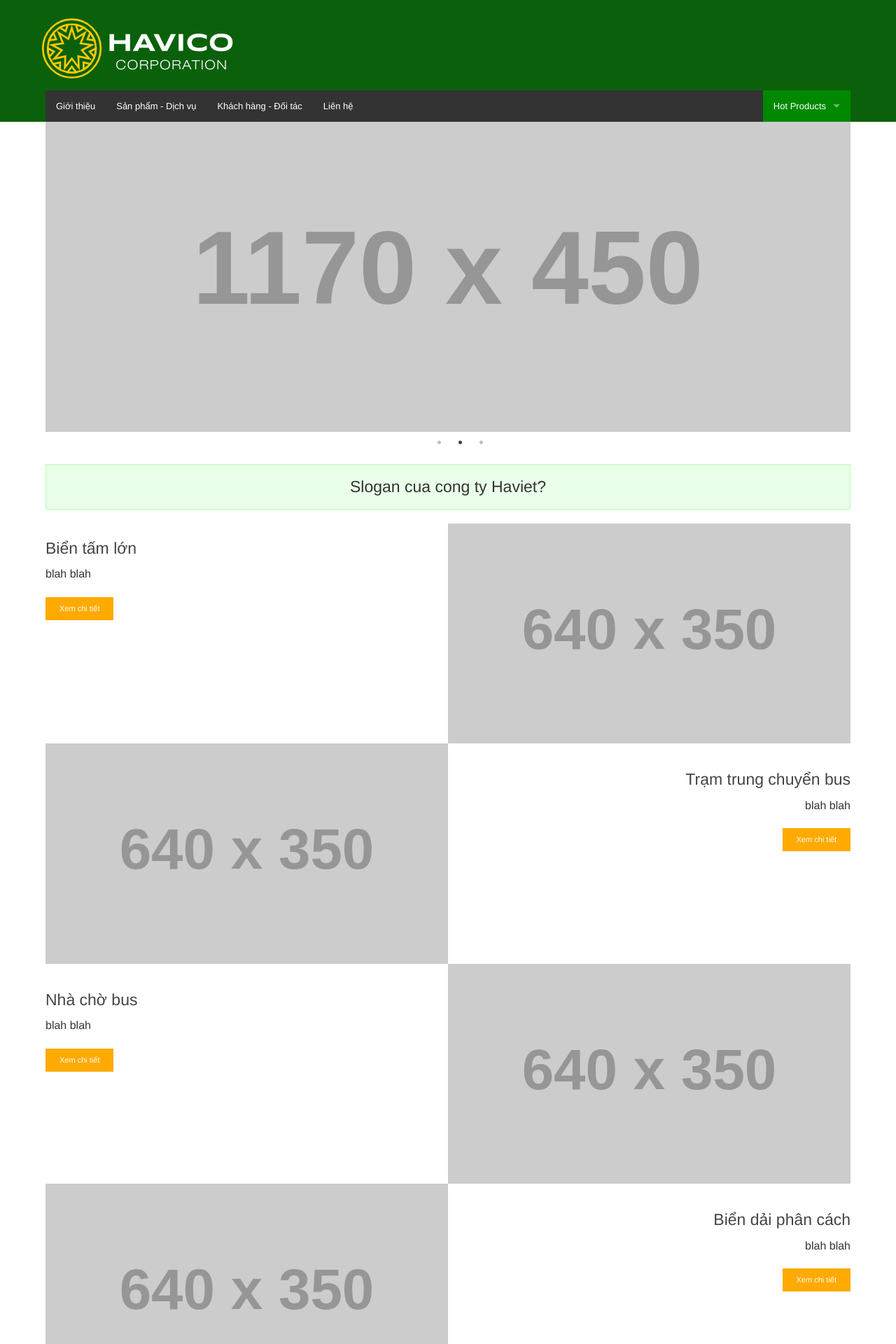
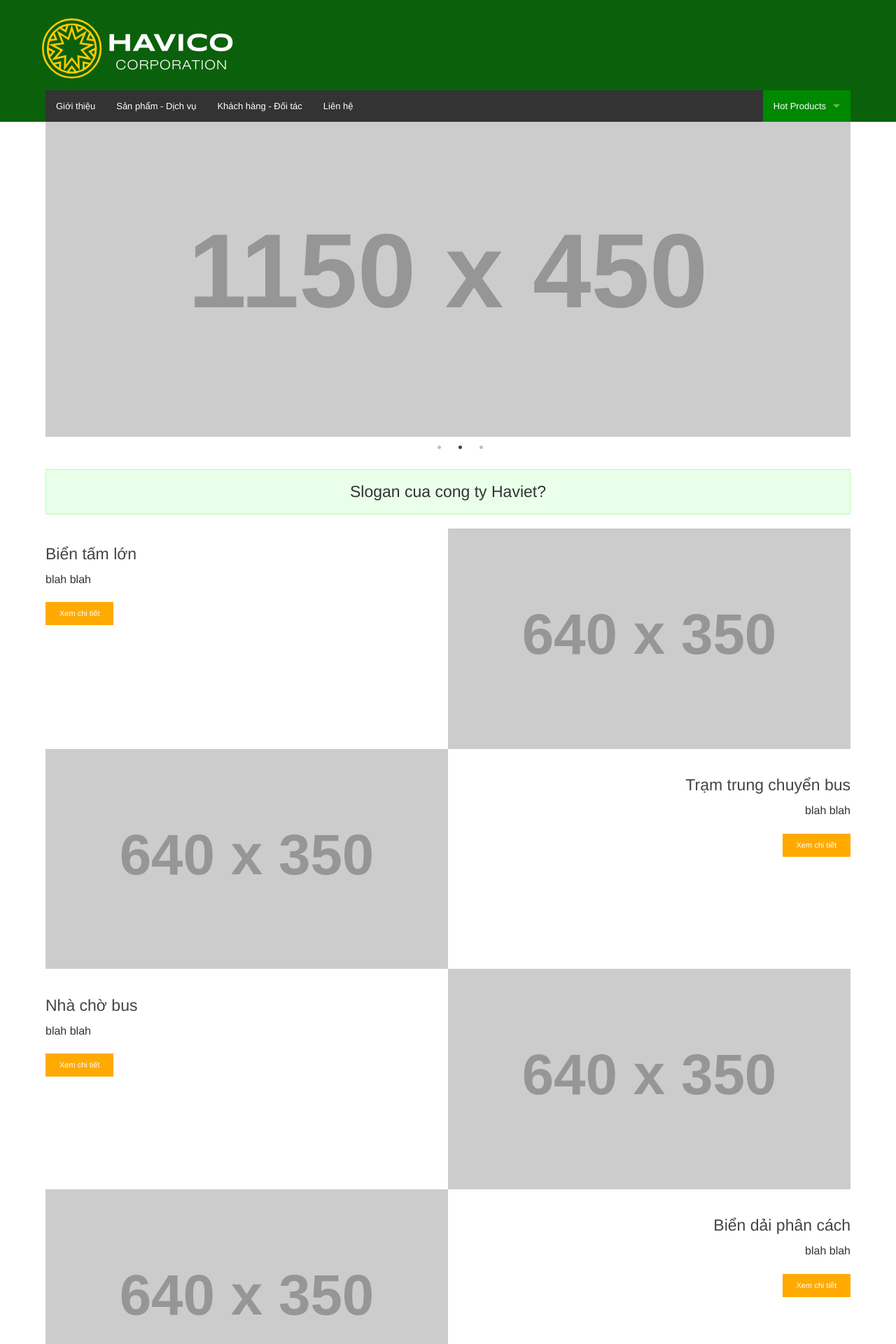
Before and after one commit to haviet/static-on-foundation, a Jekyll site: the page built from index.html, in a window 1280 px wide. Shown: the top 1920 px of the page at 70% size. Built offline with Jekyll 4.4.1, drawn with Linux system fonts in a browser that asks for light colours; nearby versions of some CDN libraries.

Commit message:
Update index.html

```diff
--- a/index.html
+++ b/index.html
@@ -4,9 +4,9 @@ layout: default
 <div class="row show-for-medium-up">
 	<div class="columns">
 		<div class="home-slide">
-		  <div><img src="http://placehold.it/1170x450" /></div>
-		  <div><img src="http://placehold.it/1170x450" /></div>
-		  <div><img src="http://placehold.it/1170x450" /></div>
+		  <div><img src="http://placehold.it/1150x450" /></div>
+		  <div><img src="http://placehold.it/1150x450" /></div>
+		  <div><img src="http://placehold.it/1150x450" /></div>
 		</div>
 	</div>
 </div>
```
